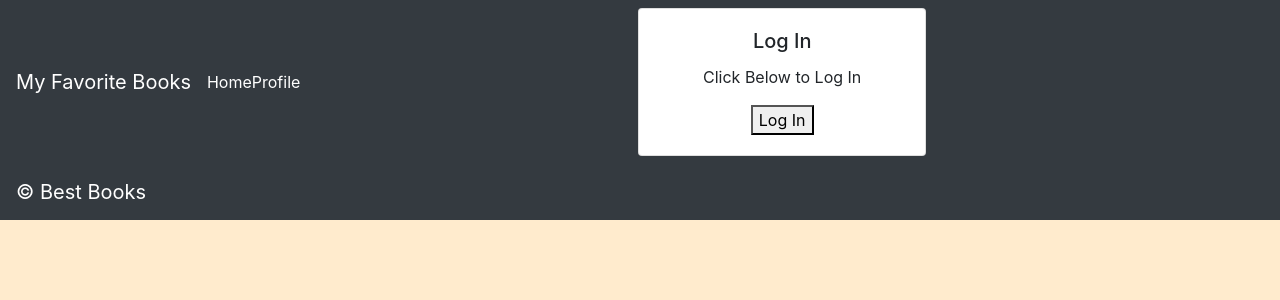
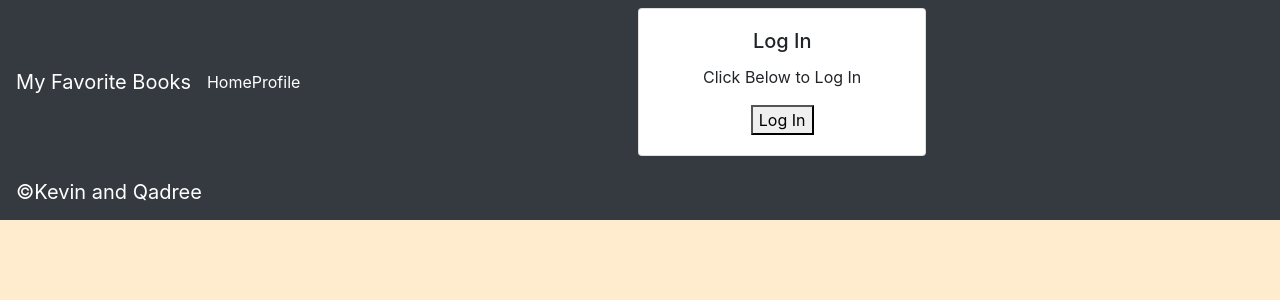
Before and after one commit to kevinhenry/best-books-front-end, a React (Create React App) app: page / in a window 1280 px wide. Shown: the top 300 px of the page. Built offline with nearby package versions, Linux system fonts and the light colour scheme.

Commit message:
Removed userEmail

```diff
--- a/src/BestBooks.js
+++ b/src/BestBooks.js
@@ -38,12 +38,14 @@ class BestBooks extends React.Component {
                 src={'https://via.placeholder.com/300x300'}
                 alt={book.name}
               />
-                  <Carousel.Caption>
+              <Carousel.Caption>
+                <div>
                   <h3>{book.name}</h3>
                   <p>{book.description}</p>
                   <p>{book.status}</p>
-                </Carousel.Caption>
-              </Carousel.Item>
+                </div>
+              </Carousel.Caption>
+            </Carousel.Item>
           )}
         </Carousel>
       </Container>
--- a/src/BookForm.js
+++ b/src/BookForm.js
@@ -5,6 +5,7 @@ import './App.css';
 class BookForm extends React.Component {
   constructor(props) {
     super(props);
+
     this.state = {
       description: '',
       email: '',
--- a/src/Footer.js
+++ b/src/Footer.js
@@ -6,7 +6,7 @@ class Footer extends React.Component {
   render() {
     return(
       <Navbar collapseOnSelect expand="lg" bg="dark" variant="dark">
-        <Navbar.Brand>&copy; Best Books</Navbar.Brand>
+        <Navbar.Brand>&copy;Kevin and Qadree</Navbar.Brand>
       </Navbar>
     );
   }
```
Also changed, not shown: 1 other file (tests, documents, lock files or other folders).
